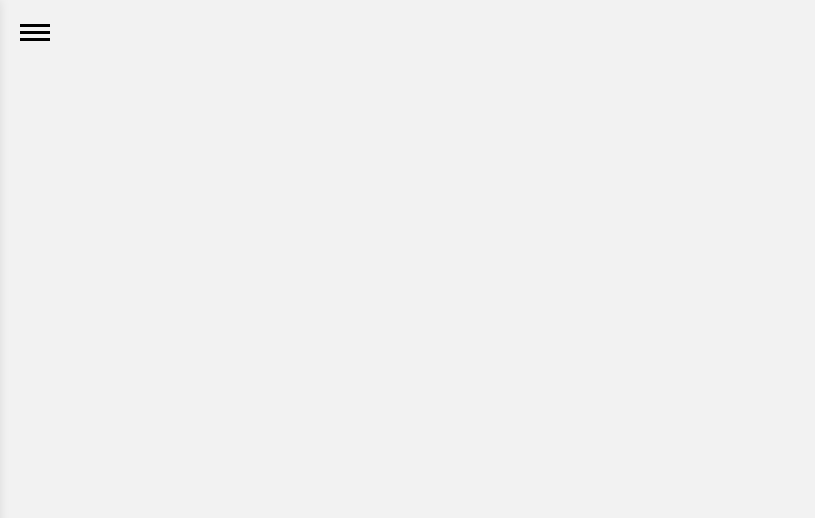
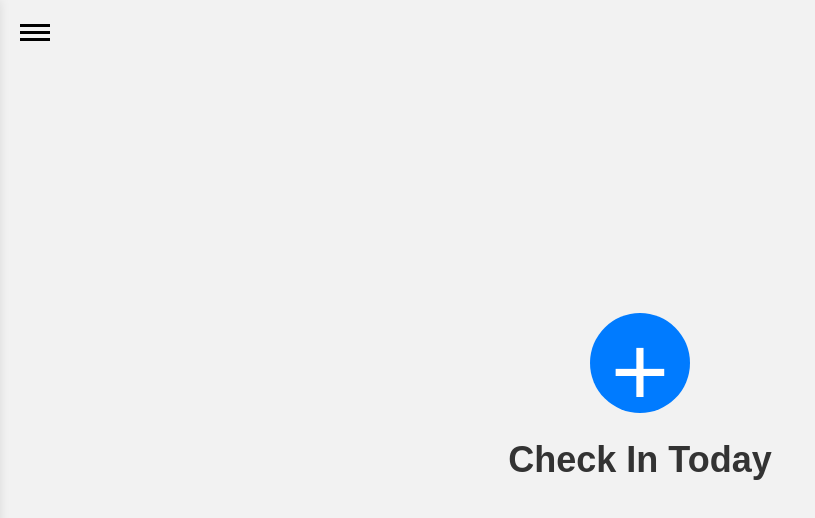
Before and after one commit to averyryu/BrisHack, a plain HTML site: page index.html in a window 1280 px wide. Shown: the whole page, without its empty margins (0-815 px from the left). Drawn offline with Linux system fonts and the light colour scheme.

Commit message:
check in but not nice

```diff
--- a/index.html
+++ b/index.html
@@ -19,12 +19,16 @@
     <div class="menu-sidebar" id="menuSidebar">
         <button class="back-button" onclick="toggleMenu()">&#x2B05;</button>
         <ul>
-            <li><a href="#">Check in</a></li>
+            <li><a href="index.html">Check in</a></li>
             <li><a href="#">Tools</a></li>
             <li><a href="#">Analyse/Calendar</a></li>
             <li><a href="#">Get Help</a></li>
         </ul>
     </div>
+    <div class="checkin-container">
+        <button class="checkin-button">+</button>
+        <p class="checkin-text">Check In Today</p>
+    </div>
     <script src="responses.js"></script>
 </body>
 </html>
--- a/style.css
+++ b/style.css
@@ -5,7 +5,10 @@ body, h1, p {
     margin: 0;
     padding: 0;
 }
-
+body, html {
+    height: 100%;
+    margin: 0;
+}
 /* Add your custom styles here */
 body {
     font-family: Arial, sans-serif;
@@ -90,3 +93,30 @@ p {
 .back-button:hover {
     background-color: lightgray;
 }
+
+.checkin-container {
+    display: flex;
+    flex-direction: column;
+    justify-content: center;
+    align-items: center;
+    height: 100%;
+}
+
+.checkin-button {
+    background-color: #007bff; /* Blue color */
+    color: #fff; /* Text color */
+    font-size: 100px;
+    width: 100px;
+    height: 100px;
+    border-radius: 50%; /* Round background */
+    border: none;
+    cursor: pointer;
+    margin-bottom: 20px;
+}
+
+.checkin-text {
+    font-size: 36px;
+    font-weight: bold;
+    color: #333; /* Text color */
+    margin: 0;
+}
```
